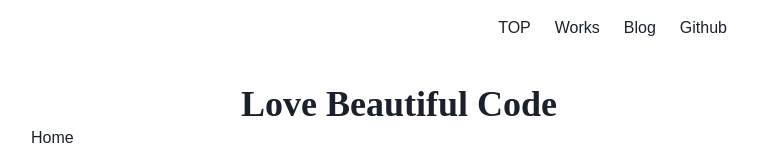
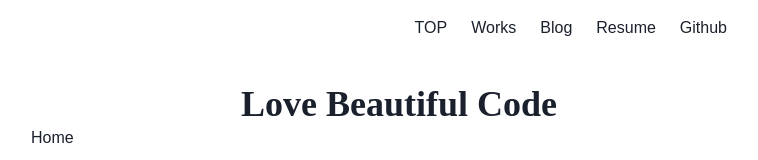
Before and after one commit to m11o/portfolio, a React (Create React App) app: page / in a window 1280 px wide. Shown: the top 160 px of the page, without its empty margins (241-999 px from the left). Built offline with nearby package versions, Linux system fonts and the light colour scheme; a web font is replaced by a local one.

Commit message:
add resume tab in header

```diff
--- a/src/components/header.tsx
+++ b/src/components/header.tsx
@@ -17,6 +17,7 @@ const Header = () => {
           <HeaderLink href='/'>TOP</HeaderLink>
           <HeaderLink href='/works'>Works</HeaderLink>
           <HeaderLink href='/posts'>Blog</HeaderLink>
+          <HeaderLink href='/posts'>Resume</HeaderLink>
           <HeaderLink href='https://github.com/m11o' target='_blank'>Github</HeaderLink>
         </Stack>
       </Box>
```
